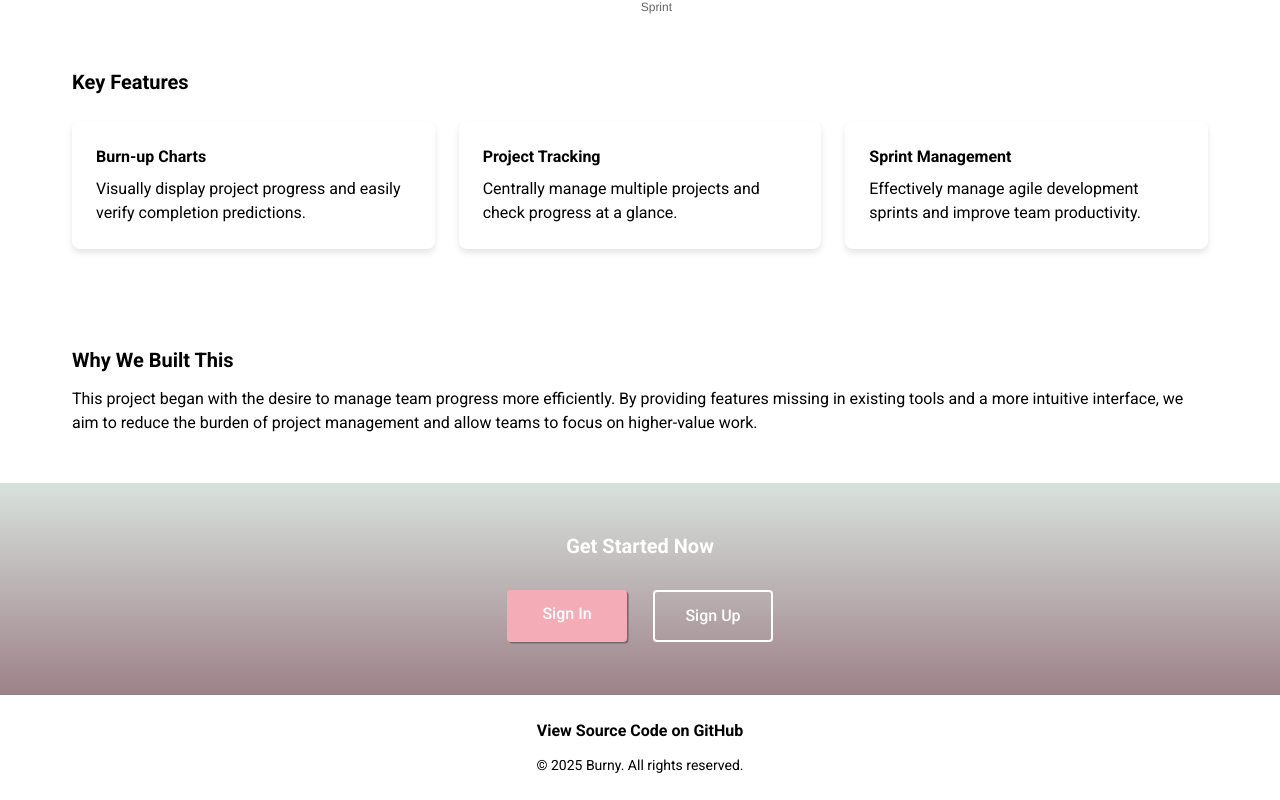
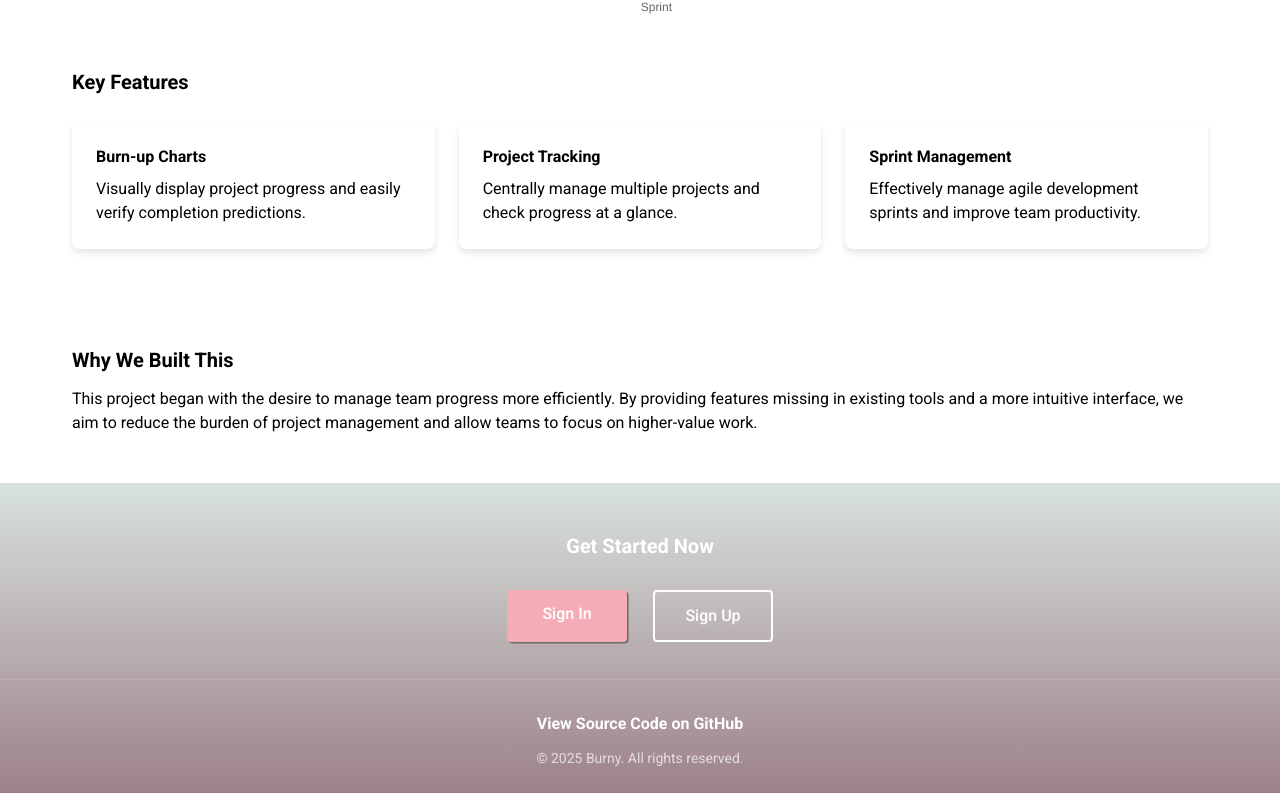
Before and after one commit to Tomoki108/burny, a Vue app in the folder web/: page / in a window 1280 px wide. Shown: the part 1259-2059 px from the top of the page. Built offline with nearby package versions, Linux system fonts and the light colour scheme; no server answers.

Commit message:
mod design, looks good now

```diff
--- a/web/src/views/Home.vue
+++ b/web/src/views/Home.vue
@@ -61,7 +61,8 @@
             </div>
         </section>
 
-        <section class="cta-section">
+        <footer class="site-footer">
+            <div class="cta-section">
                 <div class="content-container">
                     <h2>Get Started Now</h2>
                     <div class="cta-buttons">
@@ -69,9 +70,8 @@
                         <button @click="goToSignUp" class="button secondary">Sign Up</button>
                     </div>
                 </div>
-        </section>
-
-        <footer class="site-footer">
+            </div>
+            <div class="footer-content">
                 <div class="content-container">
                     <div class="footer-links">
                         <a href="https://github.com/yourusername/burny" target="_blank" rel="noopener noreferrer"
@@ -80,6 +80,7 @@
                         </a>
                     </div>
                     <p class="copyright">&copy; {{ new Date().getFullYear() }} Burny. All rights reserved.</p>
+                </div>
             </div>
         </footer>
     </div>
@@ -270,9 +271,13 @@ const burnUpChartOptions = {
 }
 
 .cta-section {
-    background: var(--color-secondary-tertiary);
-    color: var(--color-text-light);
+    padding: 3rem 0 2rem;
     text-align: center;
+}
+
+.footer-content {
+    padding: 2rem 0 1.5rem;
+    border-top: 1px solid rgba(255, 255, 255, 0.1);
 }
 
 .cta-buttons {
@@ -280,15 +285,11 @@ const burnUpChartOptions = {
     justify-content: center;
     gap: 1rem;
     margin-top: 1.5rem;
-    /* Reduced margin */
 }
 
 .site-footer {
-    background-color: var(--color-background-dark);
-    color: var(--color-text);
-    /* テキスト色を調整して視認性を向上 */
-    padding: 1.5rem 0;
-    /* Reduced padding */
+    background: var(--color-secondary-tertiary);
+    color: var(--color-text-light);
     width: 100%;
 }
 
@@ -300,7 +301,7 @@ const burnUpChartOptions = {
 }
 
 .github-link {
-    color: var(--color-text);
+    color: var(--color-text-light);
     text-decoration: none;
     display: flex;
     align-items: center;
@@ -317,8 +318,7 @@ const burnUpChartOptions = {
     text-align: center;
     font-size: 0.875rem;
     margin-top: 0.75rem;
-    color: var(--color-text);
-    /* コピーライトのテキスト色も調整 */
+    color: rgba(255, 255, 255, 0.7);
 }
 
 .button {
```
Lines whose indentation alone changed are shown as unchanged.
